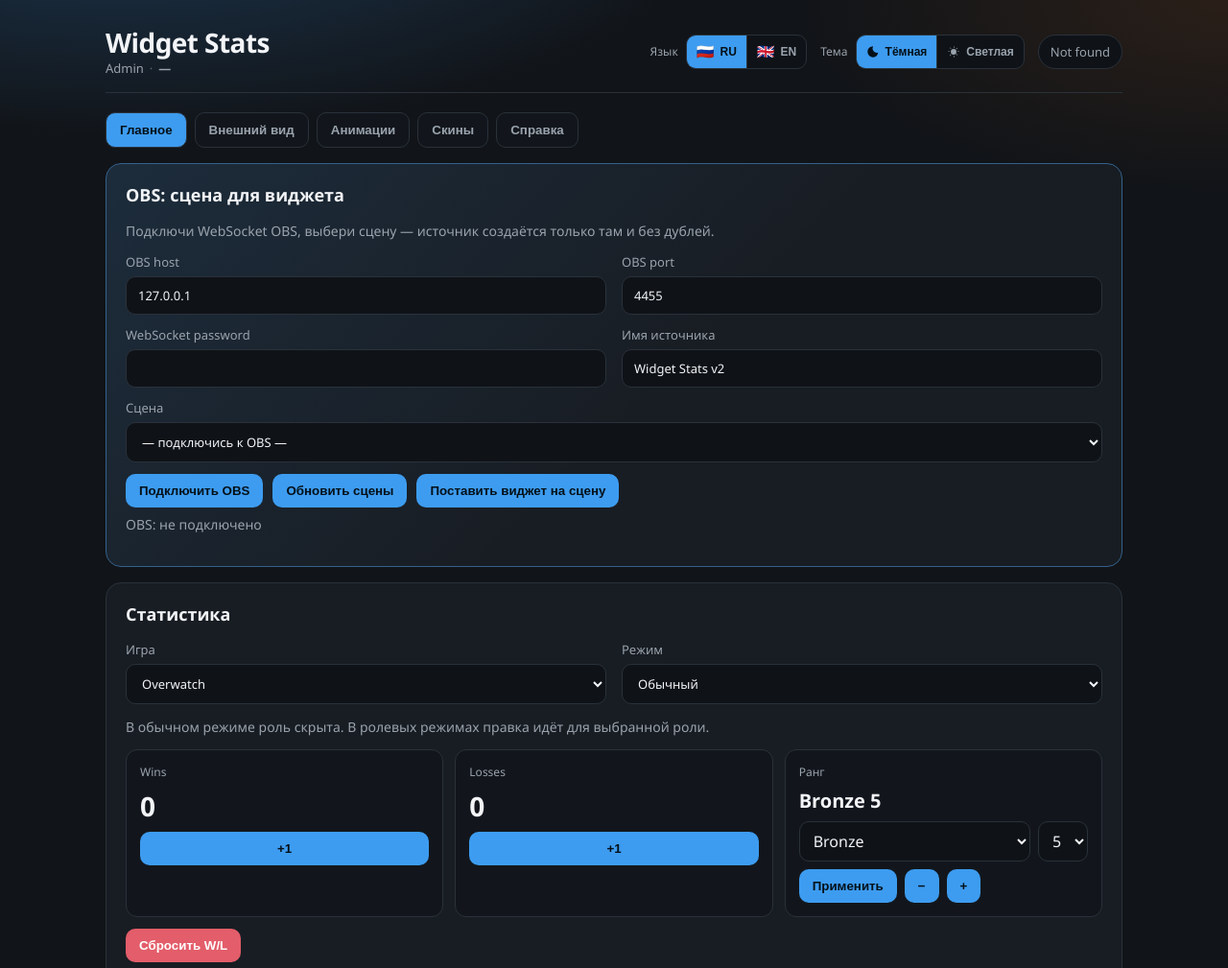
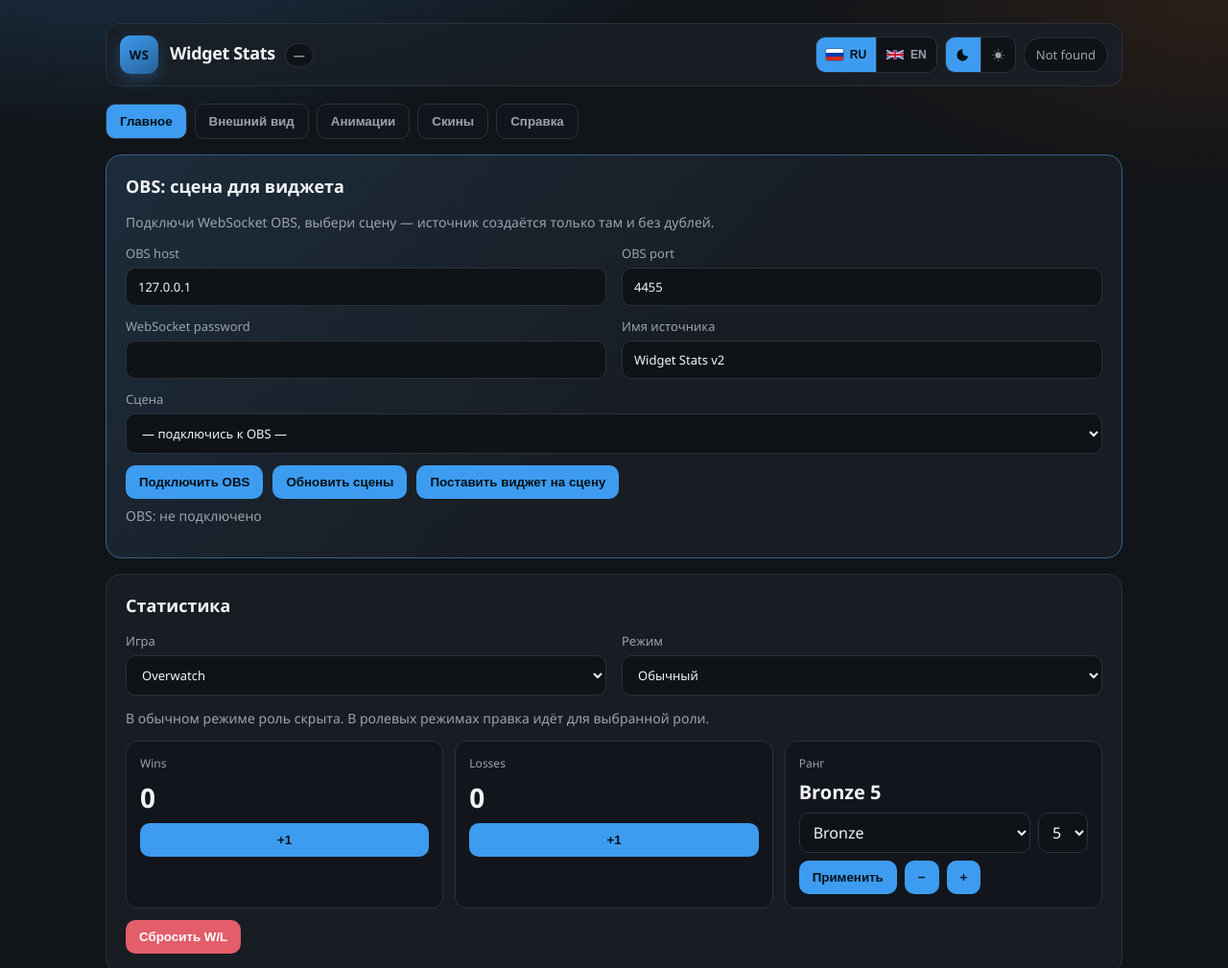
Before and after one commit to ARTJ1/OBS-Stream-Widget-Statistics-v2, a plain HTML site: page web/admin/index.html in a window 1280 px wide. Shown: the top 1009 px of the page at 96% size. Drawn offline with Linux system fonts and the light colour scheme; no server answers.

Commit message:
Fix language flags, widen OBS browser source, and refresh admin top bar.
Use SVG flags instead of emoji (Windows showed RU/GB letters), create the widget at 960x180 so long ranks fit, and simplify the admin header into a compact top bar.

```diff
--- a/web/admin/admin.css
+++ b/web/admin/admin.css
@@ -87,43 +87,63 @@ body {
 .page {
   max-width: 1100px;
   margin: 0 auto;
-  padding: 28px 20px 64px;
+  padding: 24px 20px 64px;
 }
-.header {
+.topbar {
+  display: grid;
+  grid-template-columns: minmax(0, 1fr) auto;
+  align-items: center;
+  gap: 12px 18px;
+  margin: 0 0 18px;
+  padding: 12px 14px;
+  border: 1px solid var(--header-border);
+  border-radius: 14px;
+  background: color-mix(in srgb, var(--panel) 88%, transparent);
+}
+.topbar-brand {
   display: flex;
-  justify-content: space-between;
-  gap: 16px 20px;
   align-items: center;
-  margin-bottom: 20px;
-  padding-bottom: 16px;
-  border-bottom: 1px solid var(--header-border);
-}
-.brand {
-  display: flex;
-  flex-direction: column;
-  gap: 4px;
+  gap: 12px;
   min-width: 0;
 }
-.brand h1 {
-  margin: 0;
-  font-size: clamp(22px, 3vw, 28px);
+.logo-mark {
+  flex: 0 0 auto;
+  width: 40px;
+  height: 40px;
+  border-radius: 11px;
+  display: inline-flex;
+  align-items: center;
+  justify-content: center;
+  font-size: 13px;
+  font-weight: 800;
+  letter-spacing: 0.02em;
+  color: var(--accent-ink);
+  background: linear-gradient(145deg, var(--accent), color-mix(in srgb, var(--accent) 55%, #0b1b2a));
+  box-shadow: 0 6px 16px color-mix(in srgb, var(--accent) 28%, transparent);
+}
+.topbar-title-wrap {
+  display: flex;
+  flex-wrap: wrap;
+  align-items: baseline;
+  gap: 8px 10px;
+  min-width: 0;
+}
+.topbar-title {
+  font-size: 18px;
   font-weight: 700;
   letter-spacing: -0.02em;
-  line-height: 1.15;
-}
-.brand-meta {
-  margin: 0;
-  display: flex;
-  align-items: center;
-  gap: 6px;
-  color: var(--muted);
-  font-size: 13px;
   line-height: 1.2;
 }
-.brand-meta .dot { opacity: 0.55; }
-.ver-tag {
+.ver-pill {
+  display: inline-flex;
+  align-items: center;
+  padding: 3px 8px;
+  border-radius: 999px;
+  border: 1px solid var(--line);
+  background: var(--surface);
   color: var(--muted);
-  font-weight: 600;
+  font-size: 12px;
+  font-weight: 650;
   font-variant-numeric: tabular-nums;
 }
 .update-banner {
@@ -149,22 +169,12 @@ body {
 .update-banner .setup-note {
   color: var(--muted);
 }
-.header-right {
+.topbar-controls {
   display: flex;
   flex-wrap: wrap;
-  gap: 12px 14px;
+  gap: 8px;
   align-items: center;
   justify-content: flex-end;
-}
-.toolbar-group {
-  display: inline-flex;
-  align-items: center;
-  gap: 8px;
-}
-.toolbar-label {
-  font-size: 12px;
-  color: var(--muted);
-  white-space: nowrap;
 }
 .seg {
   display: inline-flex;
@@ -185,10 +195,15 @@ body {
   padding: 7px 10px;
   display: inline-flex;
   align-items: center;
-  gap: 6px;
+  gap: 7px;
   cursor: pointer;
   line-height: 1;
-  min-height: 34px;
+  min-height: 36px;
+}
+.seg-btn.icon-only {
+  width: 36px;
+  padding: 0;
+  justify-content: center;
 }
 .seg-btn + .seg-btn {
   border-left: 1px solid var(--line);
@@ -201,13 +216,17 @@ body {
   background: var(--accent);
   color: var(--accent-ink);
 }
-.seg-btn .flag {
-  font-size: 15px;
-  line-height: 1;
+.flag-svg {
+  width: 18px;
+  height: 12px;
+  border-radius: 2px;
+  box-shadow: 0 0 0 1px rgba(0, 0, 0, 0.25);
+  flex: 0 0 auto;
+  display: block;
 }
 .seg-ico {
-  width: 14px;
-  height: 14px;
+  width: 15px;
+  height: 15px;
   flex: 0 0 auto;
 }
 h1, h2 { margin: 0; font-weight: 650; }
@@ -219,7 +238,7 @@ h2 { font-size: 18px; margin-bottom: 16px; }
   color: var(--muted);
   font-size: 13px;
   background: var(--surface);
-  min-height: 34px;
+  min-height: 36px;
   display: inline-flex;
   align-items: center;
 }
@@ -737,11 +756,10 @@ button.ghost:hover { background: var(--btn-soft); }
 @media (max-width: 720px) {
   .stats-row, .form-grid { grid-template-columns: 1fr; }
   .copy-item { grid-template-columns: 1fr; }
-  .header {
-    flex-direction: column;
-    align-items: stretch;
+  .topbar {
+    grid-template-columns: 1fr;
   }
-  .header-right {
+  .topbar-controls {
     justify-content: flex-start;
   }
 }
--- a/web/admin/index.html
+++ b/web/admin/index.html
@@ -8,35 +8,42 @@
 </head>
 <body>
   <main class="page">
-    <header class="header">
-      <div class="brand">
-        <h1>Widget Stats</h1>
-        <p class="brand-meta">Admin <span class="dot" aria-hidden="true">·</span> <span id="appVersion" class="ver-tag">—</span></p>
+    <header class="topbar">
+      <div class="topbar-brand">
+        <span class="logo-mark" aria-hidden="true">WS</span>
+        <div class="topbar-title-wrap">
+          <strong class="topbar-title">Widget Stats</strong>
+          <span class="ver-pill" id="appVersion">—</span>
         </div>
-      <div class="header-right">
-        <div class="toolbar-group" role="group" aria-label="Language">
-          <span class="toolbar-label" data-i18n="lang.label">Язык</span>
-          <div class="seg" id="langSeg">
-            <button type="button" class="seg-btn active" data-lang="ru" title="Русский"><span class="flag" aria-hidden="true">🇷🇺</span> RU</button>
-            <button type="button" class="seg-btn" data-lang="en" title="English"><span class="flag" aria-hidden="true">🇬🇧</span> EN</button>
+      </div>
+      <div class="topbar-controls">
+        <div class="seg" id="langSeg" role="group" aria-label="Language" data-i18n-title="lang.label" title="Язык">
+          <button type="button" class="seg-btn active" data-lang="ru" title="Русский">
+            <svg class="flag-svg" viewBox="0 0 9 6" aria-hidden="true"><rect width="9" height="2" y="0" fill="#fff"/><rect width="9" height="2" y="2" fill="#0039a6"/><rect width="9" height="2" y="4" fill="#d52b1e"/></svg>
+            <span>RU</span>
+          </button>
+          <button type="button" class="seg-btn" data-lang="en" title="English">
+            <svg class="flag-svg" viewBox="0 0 60 30" aria-hidden="true">
+              <rect width="60" height="30" fill="#012169"/>
+              <path d="M0 0 L60 30 M60 0 L0 30" stroke="#fff" stroke-width="6"/>
+              <path d="M0 0 L60 30 M60 0 L0 30" stroke="#C8102E" stroke-width="2"/>
+              <path d="M30 0 V30 M0 15 H60" stroke="#fff" stroke-width="10"/>
+              <path d="M30 0 V30 M0 15 H60" stroke="#C8102E" stroke-width="6"/>
+            </svg>
+            <span>EN</span>
+          </button>
         </div>
         <select id="uiLangSelect" class="sr-only" aria-hidden="true" tabindex="-1">
           <option value="ru">Русский</option>
           <option value="en">English</option>
         </select>
-        </div>
-        <div class="toolbar-group" role="group" aria-label="Theme">
-          <span class="toolbar-label" data-i18n="theme.label">Тема</span>
-          <div class="seg" id="themeSeg">
-            <button type="button" class="seg-btn active" data-theme-set="dark" title="Dark" data-i18n-title="theme.dark">
+        <div class="seg" id="themeSeg" role="group" aria-label="Theme" data-i18n-title="theme.label" title="Тема">
+          <button type="button" class="seg-btn icon-only active" data-theme-set="dark" data-i18n-title="theme.dark" title="Тёмная тема">
             <svg class="seg-ico" viewBox="0 0 24 24" aria-hidden="true"><path fill="currentColor" d="M12.1 2a9.9 9.9 0 0 0 0 19.8A10 10 0 0 0 21 13.2 7.8 7.8 0 0 1 12.1 2z"/></svg>
-              <span data-i18n="theme.darkShort">Тёмная</span>
           </button>
-            <button type="button" class="seg-btn" data-theme-set="light" title="Light" data-i18n-title="theme.light">
+          <button type="button" class="seg-btn icon-only" data-theme-set="light" data-i18n-title="theme.light" title="Светлая тема">
             <svg class="seg-ico" viewBox="0 0 24 24" aria-hidden="true"><path fill="currentColor" d="M12 7a5 5 0 1 0 0 10 5 5 0 0 0 0-10zm0-5h1v3h-1V2zm0 17h1v3h-1v-3zM2 11h3v1H2v-1zm17 0h3v1h-3v-1zM5.6 4.2l2.1 2.1-.7.7-2.1-2.1.7-.7zm11.4 11.4 2.1 2.1-.7.7-2.1-2.1.7-.7zM4.9 18.4l.7.7 2.1-2.1-.7-.7-2.1 2.1zm11.4-11.4.7.7 2.1-2.1-.7-.7-2.1 2.1z"/></svg>
-              <span data-i18n="theme.lightShort">Светлая</span>
           </button>
-          </div>
         </div>
         <div class="status" id="status">Connecting…</div>
       </div>
```
Also changed, not shown: 2 other files. Lines whose indentation alone changed are shown as unchanged.
